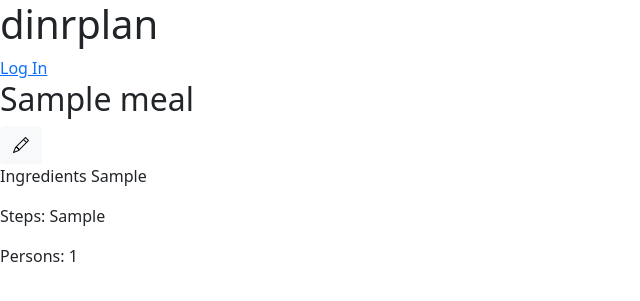
After one commit to Godsmith/dinrplan, a Django app: page /meal/show/1 in a window 1280 px wide. The commit adds this page. Shown: the top 301 px of the page, without its empty margins (0-640 px from the left). Run offline with Django 3.2, Linux system fonts and the light colour scheme; tables that the repository leaves empty hold one stand-in row (values such as "Sample post"); some libraries are stand-ins or nearby versions.

Commit message:
Add Meal detail view

```diff
--- a/planner/models.py
+++ b/planner/models.py
@@ -11,6 +11,11 @@ class Meal(models.Model):
     time = models.CharField(max_length=200, blank=True)
     ingredients = models.CharField(max_length=1000, blank=True)
     steps = models.CharField(max_length=10000, blank=True)
+
+    @property
+    def is_created(self) -> bool:
+        """A meal is considered created when it has ingredients"""
+        return bool(self.ingredients)
 
 
 class Day(models.Model):
--- a/planner/templates/planner/index.html
+++ b/planner/templates/planner/index.html
@@ -9,7 +9,11 @@
           <td>{{day.weekday_name}}<br>{{ day.date.isoformat }}</td>
           <td>
             {% for meal in day.meals.all %}
-              <a href="{% url 'updatemeal' pk=meal.pk %}">{{ meal.name }}</a>
+              {% if meal.is_created %}
+                <a class="showmeal" href="{% url 'showmeal' pk=meal.pk %}">{{ meal.name }}</a>
+              {% else %}
+                <a class="updatemeal" href="{% url 'updatemeal' pk=meal.pk %}">{{ meal.name }}</a>
+              {% endif %}
             {% endfor %}
           </td>
           <td>
--- /dev/null
+++ b/planner/templates/planner/meal_detail.html
@@ -0,0 +1,9 @@
+{% extends 'base.html' %}
+
+{% block content %}
+<h2>{{ object.name }}</h2>
+<a class="btn btn-light" href="{% url 'updatemeal' pk=object.id %}"><i class="bi bi-pencil"></i></a>
+<p>Ingredients {{ object.ingredients }}</p>
+<p>Steps: {{ object.steps }}</p>
+<p>Persons: {{ object.persons }}</p>
+{% endblock %}
--- a/planner/urls.py
+++ b/planner/urls.py
@@ -7,5 +7,6 @@ urlpatterns = [
     path("", views.index, name="index"),
     path("day/<date_>", views.showday, name="showday"),
     path("editday/<date_>", views.editday, name="editday"),
-    path("meal/update/<slug:pk>", views.MealUpdateView.as_view(), name="updatemeal"),
+    path("meal/edit/<slug:pk>", views.MealUpdateView.as_view(), name="updatemeal"),
+    path("meal/show/<slug:pk>", views.MealDetailView.as_view(), name="showmeal"),
 ]
--- a/planner/views.py
+++ b/planner/views.py
@@ -2,7 +2,7 @@ from datetime import date, timedelta
 from django.http import HttpResponseRedirect
 from django.shortcuts import render
 from django.urls import reverse
-from django.views.generic import CreateView, UpdateView
+from django.views.generic import UpdateView, DetailView
 
 from .models import Day, Meal
 
@@ -56,3 +56,9 @@ class MealUpdateView(UpdateView):
         """Add author to the created Meal object, since it is a mandatory field"""
         form.instance.author = self.request.user
         return super().form_valid(form)
+
+
+class MealDetailView(DetailView):
+    model = Meal
+    template_name = "planner/meal_detail.html"
+    fields = ["name", "source", "persons", "time", "ingredients", "steps"]
```
